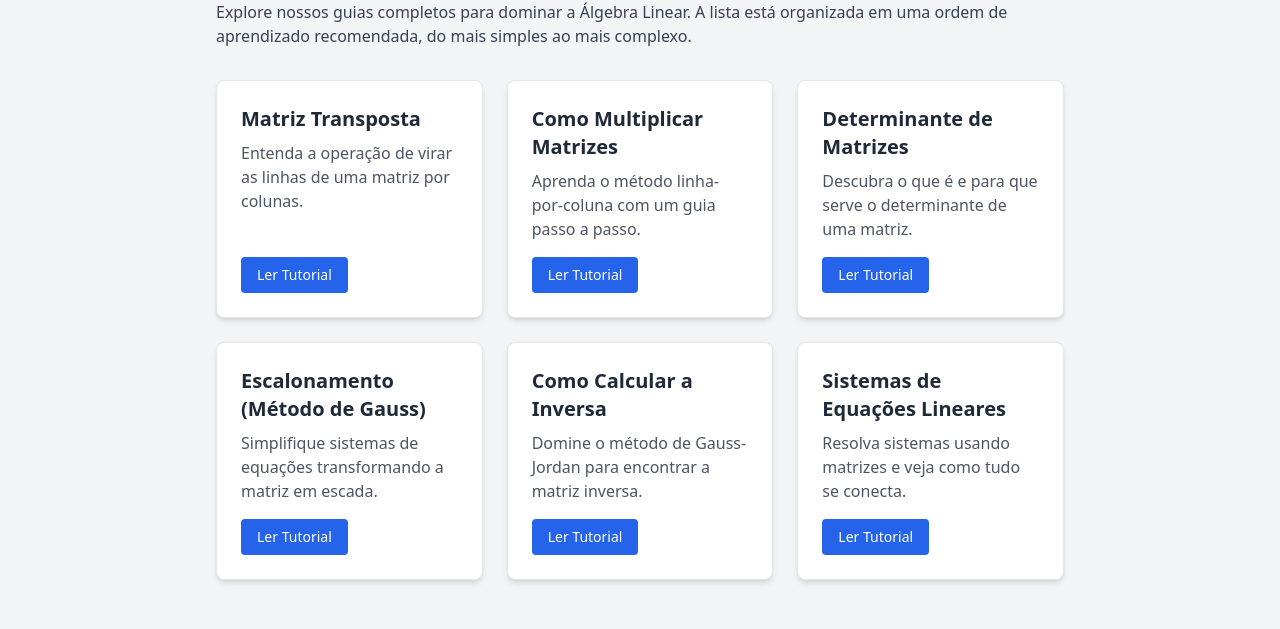
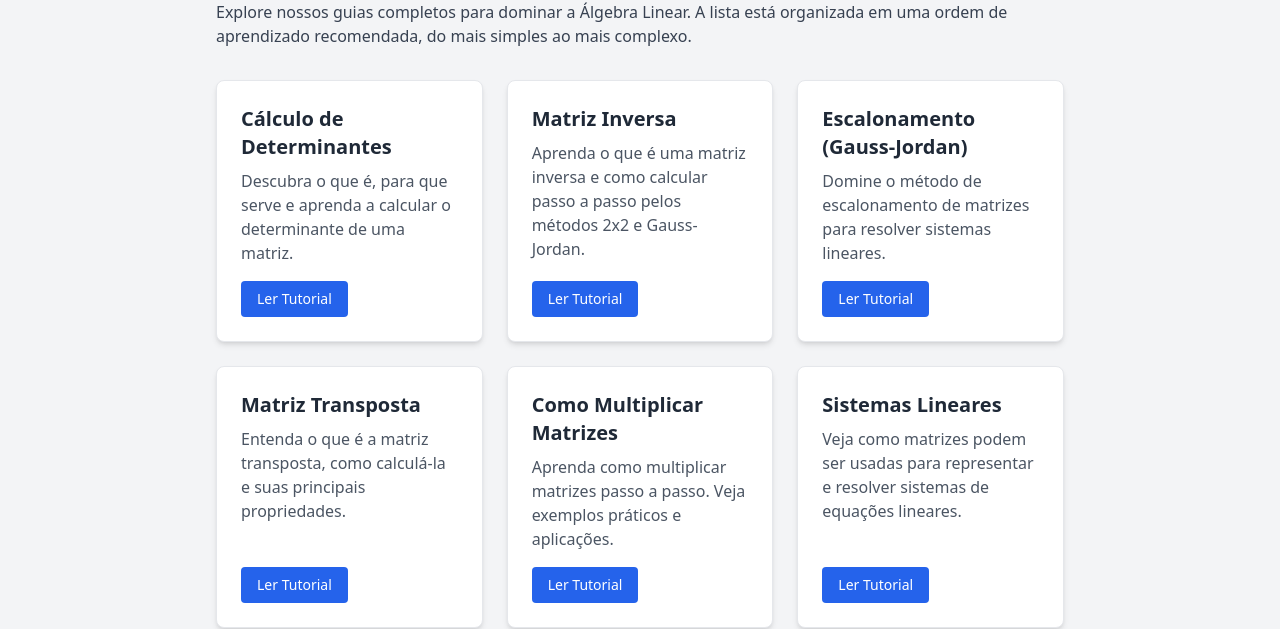
Before and after one commit to Diegosilva20/Projeto-calculadora-matrizes, a React (Create React App) app: page /tutorials in a window 1280 px wide. Shown: the part 224-853 px from the top of the page. Built offline with nearby package versions, Linux system fonts and the light colour scheme.

Commit message:
feat(seo): implementa URLs com slugs para tutoriais

```diff
--- a/src/App.jsx
+++ b/src/App.jsx
@@ -23,7 +23,7 @@ function App() {
           <Suspense fallback={<div className="text-center p-4">Carregando...</div>}>
             <Routes>
               <Route path="/" element={<Home />} />
-              <Route path="/tutorial/:id" element={<TutorialPage />} />
+              <Route path="/tutorial/:slug" element={<TutorialPage />} />
               <Route path="/politica" element={<PoliticaPrivacidade />} />
               <Route path="/termos" element={<TermosUso />} />
               <Route path="/contato" element={<Contato />} />
--- a/src/data/tutorialsData.js
+++ b/src/data/tutorialsData.js
@@ -1,32 +1,51 @@
+import DeterminantTutorial from '../pages/tutorials/DeterminantTutorial';
+import InverseTutorial from '../pages/tutorials/InverseTutorial';
+import GaussTutorial from '../pages/tutorials/GaussTutorial';
+import TransposeTutorial from '../pages/tutorials/TransposeTutorial';
+import MultiplicationTutorial from '../pages/tutorials/MultiplicationTutorial';
+import LinearSystemsTutorial from '../pages/tutorials/LinearSystemsTutorial';
+
 export const tutoriais = [
+    {
+    id: 1,
+    slug: 'determinante-de-matrizes',
+    title: "Cálculo de Determinantes",
+    description: "Descubra o que é, para que serve e aprenda a calcular o determinante de uma matriz.",
+    component: <DeterminantTutorial />
+  },
+  {
+    id: 2,
+    slug: 'matriz-inversa',
+    title: "Matriz Inversa",
+    description: "Aprenda o que é uma matriz inversa e como calcular passo a passo pelos métodos 2x2 e Gauss-Jordan.",
+    component: <InverseTutorial />
+  },
+  {
+    id: 3,
+    slug: 'escalonamento-gauss-jordan',
+    title: 'Escalonamento (Gauss-Jordan)',
+    description: "Domine o método de escalonamento de matrizes para resolver sistemas lineares.",
+    component: <GaussTutorial />
+  },
   {
     id: 4,
+    slug: 'matriz-transposta',
     title: "Matriz Transposta",
-    description: "Entenda a operação de virar as linhas de uma matriz por colunas.",
+    description: "Entenda o que é a matriz transposta, como calculá-la e suas principais propriedades.",
+    component: <TransposeTutorial />
   },
   {
     id: 5,
+    slug: 'multiplicacao-de-matrizes',
     title: "Como Multiplicar Matrizes",
-    description: "Aprenda o método linha-por-coluna com um guia passo a passo.",
+    description: "Aprenda como multiplicar matrizes passo a passo. Veja exemplos práticos e aplicações.",
+    component: <MultiplicationTutorial />
   },
   {
-    id: 1,
-    title: "Determinante de Matrizes",
-    description: "Descubra o que é e para que serve o determinante de uma matriz.",
-  },
-  {
-    id: 3,
-    title: "Escalonamento (Método de Gauss)",
-    description: "Simplifique sistemas de equações transformando a matriz em escada.",
-  },
-  {
-    id: 2,
-    title: "Como Calcular a Inversa",
-    description: "Domine o método de Gauss-Jordan para encontrar a matriz inversa.",
-  },
-  {
-    id: 6, // Novo ID
-    title: "Sistemas de Equações Lineares",
-    description: "Resolva sistemas usando matrizes e veja como tudo se conecta.",
+    id: 6,
+    slug: 'sistemas-lineares',
+    title: 'Sistemas Lineares',
+    description: "Veja como matrizes podem ser usadas para representar e resolver sistemas de equações lineares.",
+    component: <LinearSystemsTutorial />
   },
 ];
--- a/src/pages/TutorialPage.jsx
+++ b/src/pages/TutorialPage.jsx
@@ -1,38 +1,17 @@
 import React from 'react';
 import { useParams, Link } from 'react-router-dom';
 import { Helmet } from 'react-helmet';
-
-// Importe a lista de tutoriais do seu novo arquivo de dados
-import { tutoriais } from '../data/tutorialsData';
-
-// Importe o novo componente do tutorial que você criou
-import DeterminantTutorial from './tutorials/DeterminantTutorial';
-import InverseTutorial from './tutorials/InverseTutorial';
-import GaussTutorial from './tutorials/GaussTutorial';
-import TransposeTutorial from './tutorials/TransposeTutorial';
-import MultiplicationTutorial from './tutorials/MultiplicationTutorial';
-import LinearSystemsTutorial from './tutorials/LinearSystemsTutorial'; // <-- 1. IMPORTE O NOVO TUTORIAL
+import { tutoriais } from '../data/tutorialsData'; // Importe a lista de tutoriais
 
 const TutorialPage = () => {
-  const { id } = useParams();
-  const tutorialId = parseInt(id, 10);
+  // 1. Pega o 'slug' da URL (ex: "matriz-transposta")
+  const { slug } = useParams();
 
-  // Encontra o tutorial atual para usar o título e a descrição
-  const tutorial = tutoriais.find(t => t.id === tutorialId);
+  // 2. Encontra o tutorial correspondente no array procurando pelo slug
+  const tutorial = tutoriais.find(t => t.slug === slug);
 
-  // Mapeia o ID para o componente do tutorial correspondente
-  const tutorialComponents = {
-    1: <DeterminantTutorial />,
-    2: <InverseTutorial />,
-    3: <GaussTutorial />,
-    4: <TransposeTutorial />,
-    5: <MultiplicationTutorial />,
-    6: <LinearSystemsTutorial />, // <-- 2. ADICIONE O NOVO TUTORIAL AQUI
-  };
-
-  const currentTutorialComponent = tutorialComponents[tutorialId];
-
-  if (!tutorial || !currentTutorialComponent) {
+  // Se nenhum tutorial for encontrado, mostra a mensagem de erro
+  if (!tutorial) {
     return (
       <div className="p-6 max-w-4xl mx-auto text-center">
         <h1 className="text-3xl font-bold mb-4">Tutorial Não Encontrado</h1>
@@ -47,11 +26,14 @@ const TutorialPage = () => {
   return (
     <div>
       <Helmet>
-        <title>{`${tutorial.title} | Tutoriais Matrizes+`}</title>
+        <title>{`${tutorial.title} | Tutoriais MatrizCalculadora`}</title>
         <meta name="description" content={tutorial.description} />
-        <link rel="canonical" href={`https://www.matrizcalculator.com/tutorial/${tutorial.id}`} />
+        {/* 3. Atualiza o link canônico para usar o slug */}
+        <link rel="canonical" href={`https://www.matrizcalculator.com/tutorial/${tutorial.slug}`} />
       </Helmet>
-      {currentTutorialComponent}
+
+      {/* 4. Renderiza o componente diretamente do objeto encontrado */}
+      {tutorial.component}
     </div>
   );
 };
--- a/src/pages/Tutorials.jsx
+++ b/src/pages/Tutorials.jsx
@@ -43,7 +43,7 @@ const Tutorials = () => {
             <h3 className="text-xl font-semibold mb-2">{tutorial.title}</h3>
             <p className="text-gray-600 mb-4 flex-grow">{tutorial.description}</p>
             <Link
-              to={`/tutorial/${tutorial.id}`}
+              to={`/tutorial/${tutorial.slug}`}
               className="bg-blue-600 text-white px-4 py-2 rounded hover:bg-blue-700 text-sm inline-block mt-auto self-start"
               aria-label={`Saiba mais sobre ${tutorial.title}`}
             >
```
Also changed, not shown: 1 other file (tests, documents, lock files or other folders).
